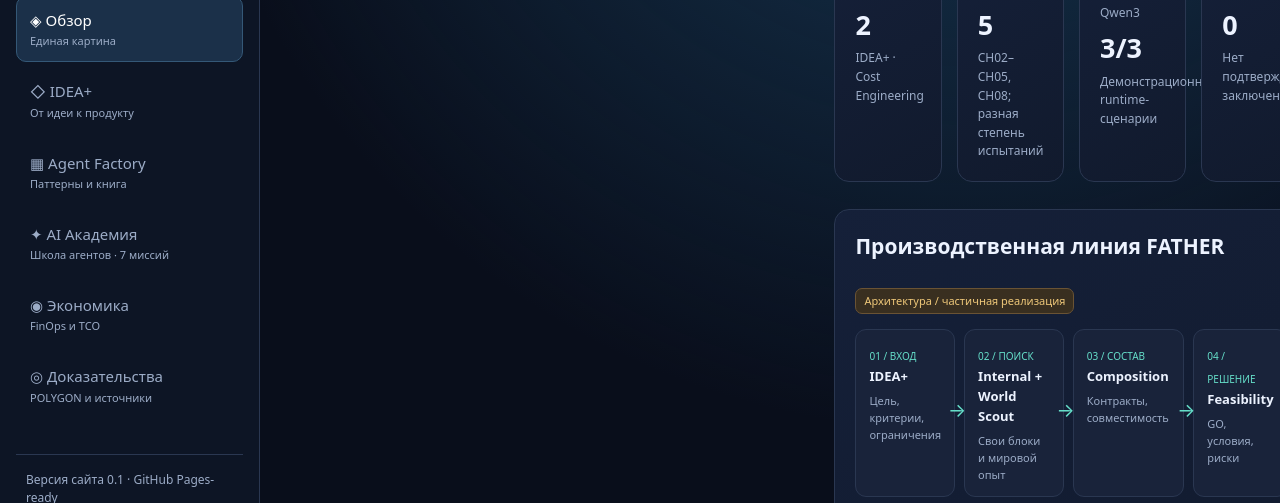
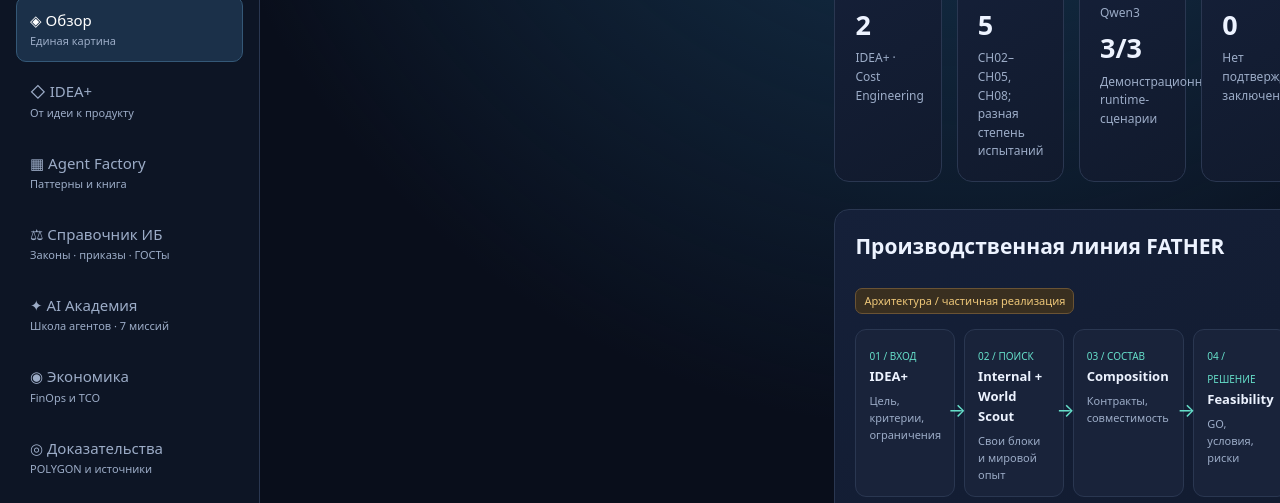
Before and after one commit to VictorKVS/FATHER_CODEX, a plain HTML site: page docs/index.html in a window 1280 px wide. Shown: the part 124-627 px from the top of the page. Drawn offline with Linux system fonts and the light colour scheme; no server answers.

Commit message:
docs(academy): link security law reference where concepts are taught

```diff
--- a/docs/index.html
+++ b/docs/index.html
@@ -21,6 +21,7 @@
 <button class="active" data-page="overview">◈ Обзор<small>Единая картина</small></button>
 <button data-page="idea">◇ IDEA+<small>От идеи к продукту</small></button>
 <button data-page="patterns">▦ Agent Factory<small>Паттерны и книга</small></button>
+<a class="nav-school" href="reference/security-regulations.html">⚖ Справочник ИБ<small>Законы · приказы · ГОСТы</small></a>
 <a class="nav-school" href="school/index.html">✦ AI Академия<small>Школа агентов · 7 миссий</small></a>
 <button data-page="economics">◉ Экономика<small>FinOps и TCO</small></button>
 <button data-page="evidence">◎ Доказательства<small>POLYGON и источники</small></button>
```
